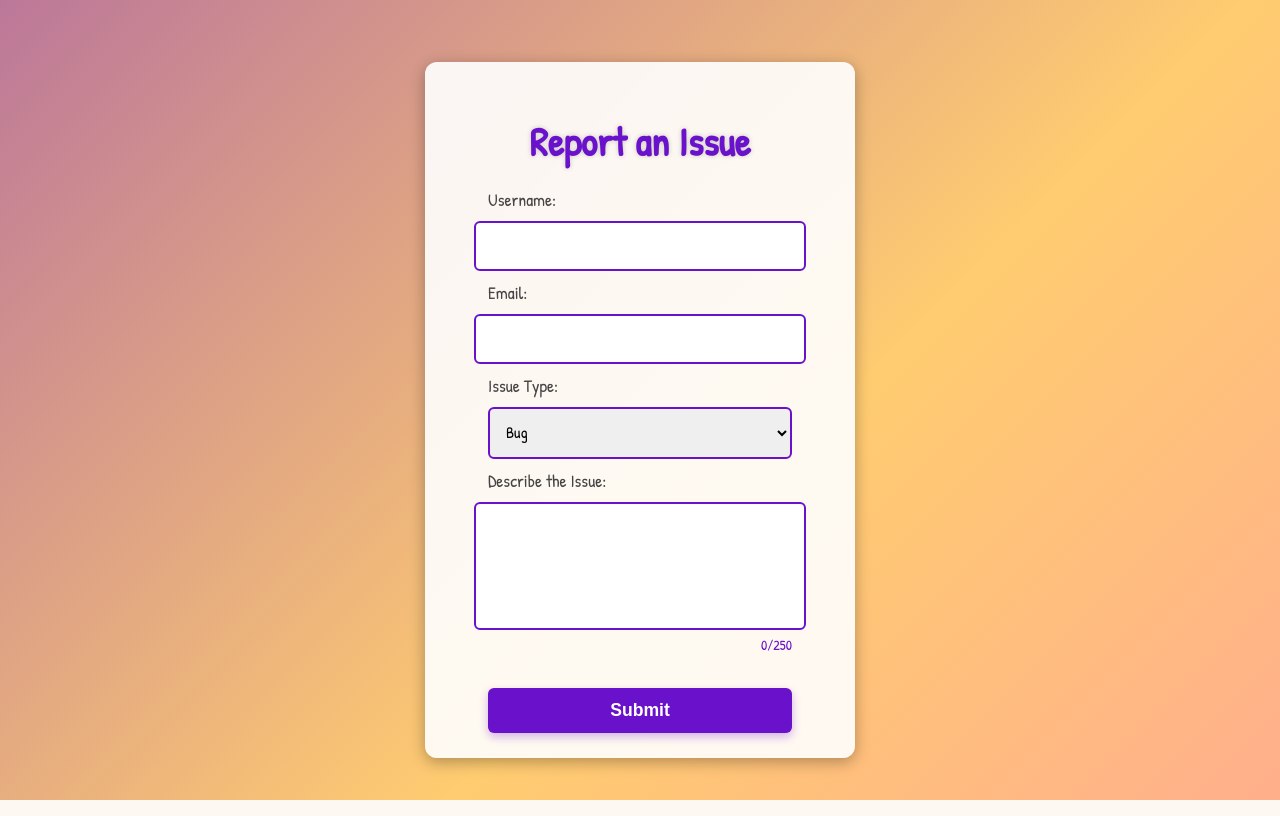
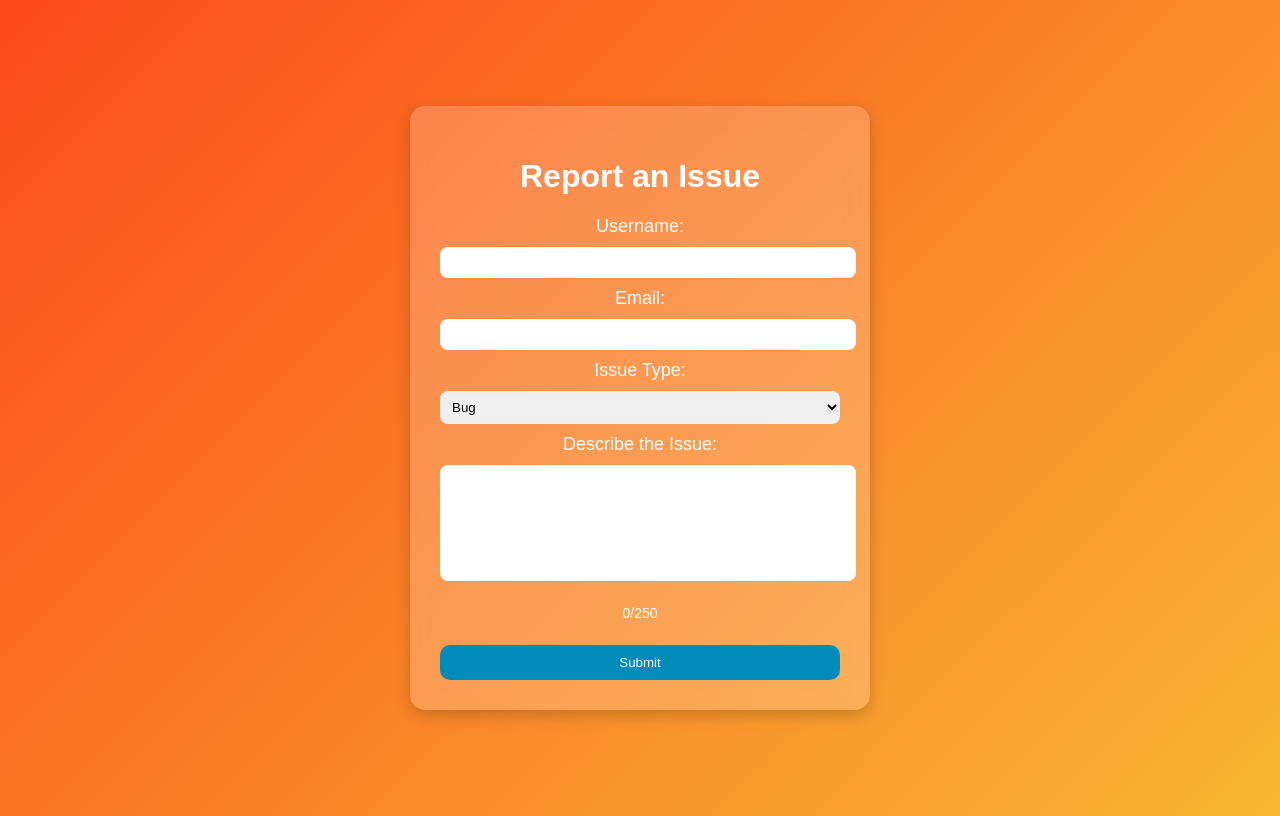
Before and after one commit to itzbenjamin17/Real-Time-Drawing-Game, a Flask app: page /report in a window 1280 px wide. Run offline with Flask 3, Linux system fonts and the light colour scheme; some libraries are stand-ins or nearby versions.

Commit message:
Replacing everything.

```diff
--- a/v0.1/static/css/lrp_css.css
+++ b/v0.1/static/css/lrp_css.css
@@ -1,86 +1,45 @@
-@import url('https://fonts.googleapis.com/css2?family=Patrick+Hand&display=swap');
-
 body {
-    margin: 0;
-    padding: 0;
+    background: linear-gradient(135deg, #fc4a1a, #f7b733);
+    font-family: Arial, sans-serif;
     display: flex;
     justify-content: center;
     align-items: center;
     height: 100vh;
-    background: linear-gradient(-45deg, #6a11cb, #ff6bcb, #ffcc70, #6a11cb);
-    background-size: 400% 400%;
-    animation: gradientMove 8s ease infinite;
-    font-family: 'Patrick Hand', cursive;
-    overflow: hidden;
-}
-
-/* Background shimmer animation */
-@keyframes gradientMove {
-    0% { background-position: 0% 50%; }
-    50% { background-position: 100% 50%; }
-    100% { background-position: 0% 50%; }
-}
-
-/* Floating magical particles */
-.background-animation::before {
-    content: "";
-    position: fixed;
-    top: 0;
-    left: 0;
-    width: 100%;
-    height: 100%;
-    background: url('https://media4.giphy.com/media/v1.Y2lkPTc5MGI3NjExcjJvOW1sMjNuNGFwazk4cnBxaHF0dnhsMXVzbDY3aWdlcndxdmw5NSZlcD12MV9pbnRlcm5hbF9naWZfYnlfaWQmY3Q9Zw/W4p2QJMltrvDqp1c0B/giphy.gif');
-    opacity: 0.2;
-    pointer-events: none;
 }
 
 .container {
-    background: rgba(255, 255, 255, 0.9);
-    padding: 25px;
-    border-radius: 12px;
-    box-shadow: 0 4px 15px rgba(0, 0, 0, 0.3);
+    background: rgba(255, 255, 255, 0.2);
+    backdrop-filter: blur(10px);
+    padding: 30px;
+    border-radius: 15px;
     text-align: center;
-    width: 380px;
-    margin-top: 20px;
-    transition: transform 0.3s ease;
+    box-shadow: 0px 5px 15px rgba(0, 0, 0, 0.2);
+    width: 400px;
 }
 
 .title {
-    font-size: 2.5rem;
+    font-size: 32px;
     font-weight: bold;
-    color: #6a11cb;
-    margin-bottom: 20px;
-    text-shadow: 0 0 5px rgba(0, 0, 0, 0.2);
+    color: #fff;
 }
 
 form {
     display: flex;
     flex-direction: column;
     gap: 10px;
-    align-items: center;
 }
 
 label {
-    font-size: 1.1rem;
-    color: #444;
-    align-self: flex-start;
-    margin-left: 10%;
+    font-size: 18px;
+    color: #fff;
 }
 
 input, select, textarea {
-    width: 80%;
-    padding: 12px;
-    border: 2px solid #6a11cb;
-    border-radius: 6px;
-    font-size: 1rem;
+    width: 100%;
+    padding: 8px;
+    border-radius: 8px;
+    border: none;
     outline: none;
-    transition: 0.3s ease;
-    font-family: inherit;
-}
-
-input:focus, select:focus, textarea:focus {
-    border-color: #ff6bcb;
-    box-shadow: 0 0 10px #ff6bcb;
 }
 
 textarea {
@@ -89,39 +48,20 @@ textarea {
 }
 
 button {
-    width: 80%;
-    padding: 12px;
-    margin-top: 10px;
-    font-size: 1.1rem;
+    background-color: #008CBA;
+    color: white;
+    padding: 10px;
     border: none;
-    border-radius: 6px;
+    border-radius: 10px;
     cursor: pointer;
-    font-weight: bold;
-    transition: all 0.3s ease;
-    background-color: #6a11cb;
-    color: white;
-    box-shadow: 0 4px 10px rgba(106, 17, 203, 0.3);
+    transition: 0.3s;
 }
 
 button:hover {
-    transform: scale(1.05);
-    box-shadow: 0 0 15px rgba(255, 255, 255, 0.6);
-}
-
-button:active {
-    transform: scale(0.95);
-    box-shadow: none;
+    background-color: #005f73;
 }
 
 #char_counter {
-    color: #6a11cb;
+    color: white;
     font-size: 14px;
-    align-self: flex-end;
-    margin-right: 10%;
-    margin-top: -5px;
 }
-
-button[type="button"] {
-    background-color: #ff6bcb;
-    box-shadow: 0 4px 10px rgba(255, 107, 203, 0.3);
-}
```
